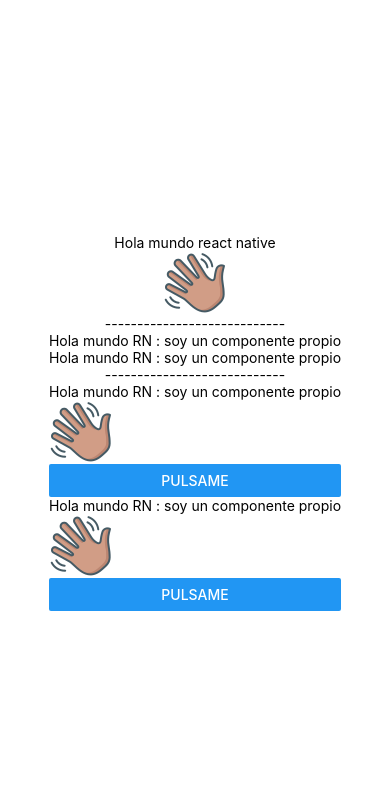
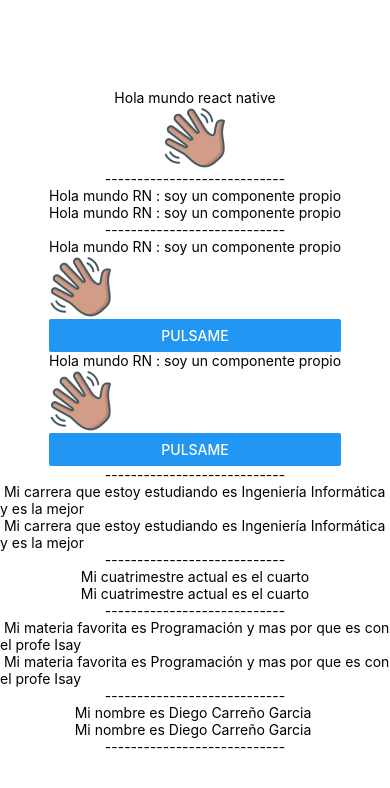
Before and after one commit to 125054516-ai/DAM221, a React Native app in the folder miApp2/: screen / in a window 390 px wide. Shown: the top 788 px of the page. Built offline with nearby package versions, Linux system fonts and the light colour scheme; grey boxes are pictures that could not be loaded.

Commit message:
ACT_TERMINADA

```diff
--- a/miApp2/App.js
+++ b/miApp2/App.js
@@ -4,6 +4,10 @@ import { StatusBar } from 'expo-status-bar';
 import { StyleSheet, Text, View, Image } from 'react-native';
 import {Saludo} from './components/Saludo';
 import {Saludo2} from './components/Saludo2';
+import {Carrera} from './perfil/Carrera';
+import {Cuatrimestre} from './perfil/Cuatrimestre';
+import {Materia} from './perfil/Materia';
+import {Nombre} from './perfil/nombre';
 
 
 /*2. Zona Render o main */
@@ -24,6 +28,30 @@ export default function App() {
     <Saludo2></Saludo2>
     <Saludo2  />
 
+    <Text> ---------------------------- </Text>
+
+    <Carrera></Carrera>
+    <Carrera  />
+
+    <Text> ---------------------------- </Text>
+
+    <Cuatrimestre></Cuatrimestre>
+    <Cuatrimestre  />
+
+    <Text> ---------------------------- </Text>
+
+    <Materia></Materia>
+    <Materia  />
+
+    <Text> ---------------------------- </Text>
+
+    <Nombre></Nombre>
+    <Nombre  />
+
+    <Text> ---------------------------- </Text>
+
+
+
 
       <StatusBar style="auto" />
     </View>
--- /dev/null
+++ b/miApp2/perfil/Carrera.js
@@ -0,0 +1,8 @@
+import {Text} from 'react-native';
+
+export const Carrera = () => {
+    return (
+        <Text> Mi carrera que estoy estudiando es Ingeniería Informática y es la mejor </Text>
+
+    );
+}
--- /dev/null
+++ b/miApp2/perfil/Cuatrimestre.js
@@ -0,0 +1,8 @@
+import {Text} from 'react-native';
+
+export const Cuatrimestre = () => {
+    return (
+        <Text> Mi cuatrimestre actual es el cuarto </Text>
+
+    );
+}
--- /dev/null
+++ b/miApp2/perfil/Materia.js
@@ -0,0 +1,8 @@
+import {Text} from 'react-native';
+
+export const Materia = () => {
+    return (
+        <Text> Mi materia favorita es Programación y mas por que es con el profe Isay  </Text>
+
+    );
+}
--- /dev/null
+++ b/miApp2/perfil/Nombre.js
@@ -0,0 +1,13 @@
+import {Text, Image, View} from 'react-native';
+
+export const Nombre = () => {
+    return (
+        <View>
+
+        <Text>Mi nombre es Diego Carreño Garcia </Text>
+
+        <Image source={require('../assets/perrito.png')} />
+
+        </View>
+    );
+}
```
